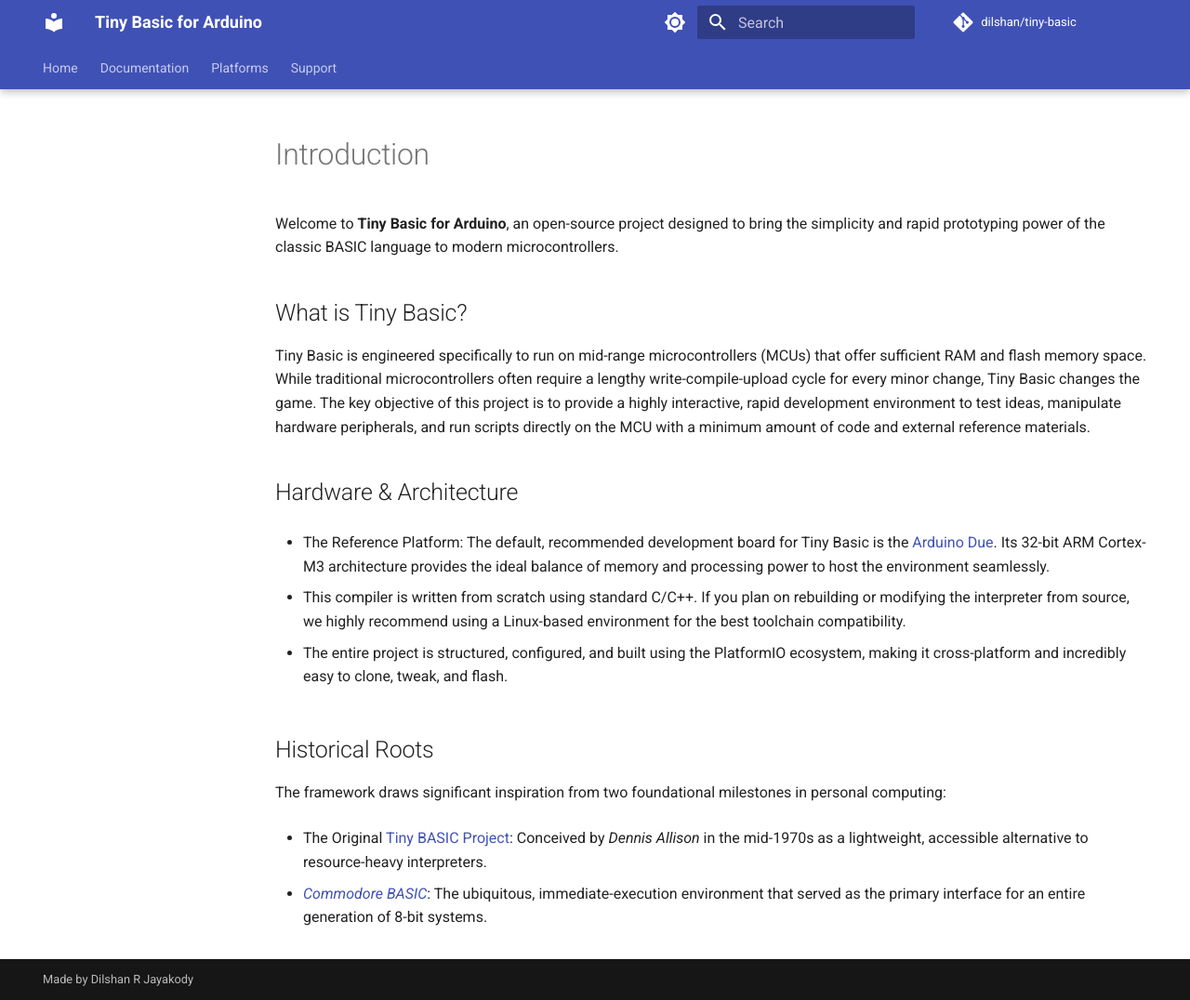
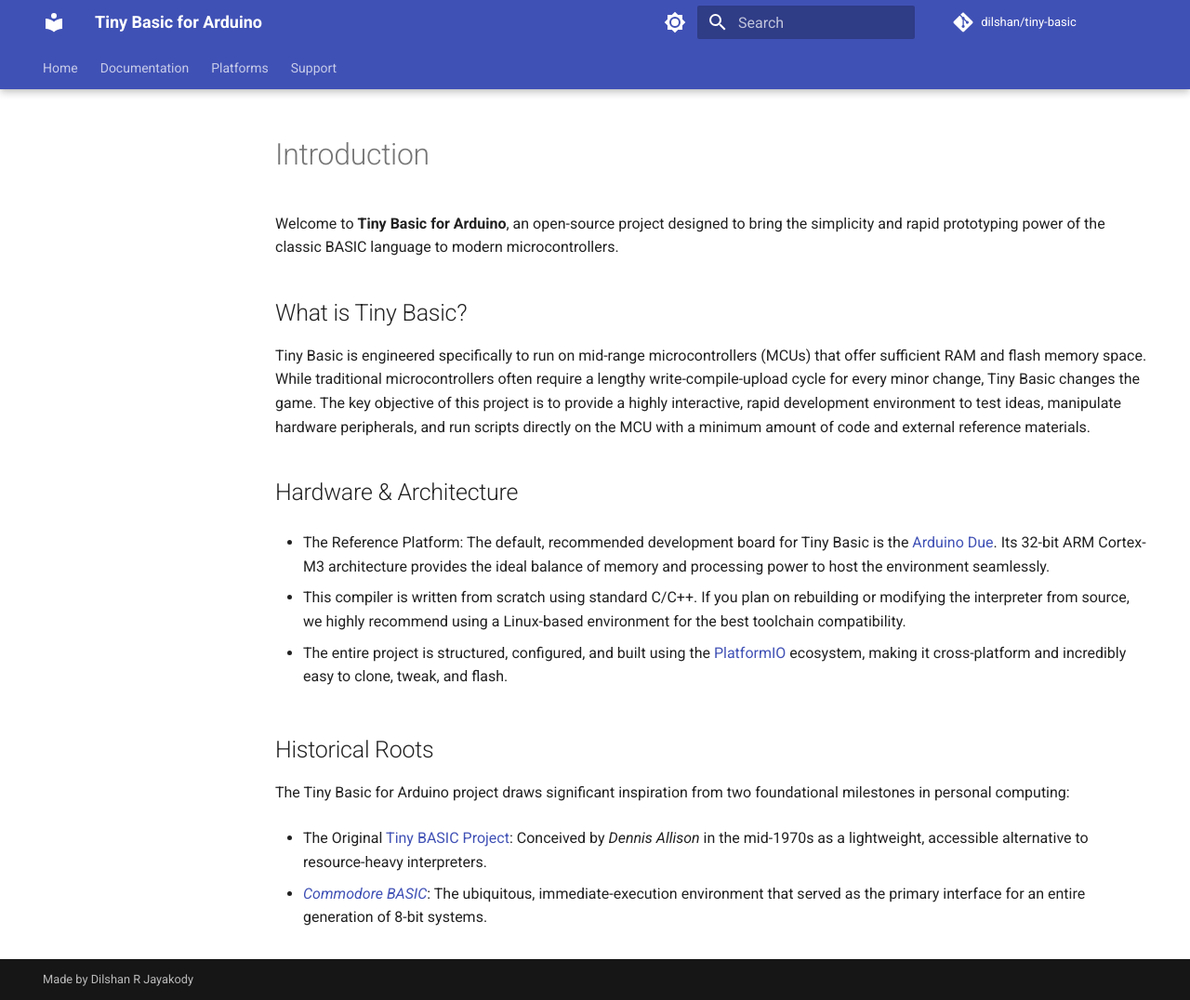
Before and after one commit to dilshan/tiny-basic, an MkDocs documentation site: the page built from docs/guide/introduction.md, in a window 1280 px wide and 1076 px high. Shown: the whole window at 93% size. Built offline with MkDocs 1.6.1 and Material for MkDocs 9.7.7, drawn with Linux system fonts in a browser that asks for light colours; comment, search, counter and statistics services are not loaded.

```diff
--- a/docs/guide/introduction.md
+++ b/docs/guide/introduction.md
@@ -12,11 +12,11 @@
 
 * This compiler is written from scratch using standard C/C++. If you plan on rebuilding or modifying the interpreter from source, we highly recommend using a Linux-based environment for the best toolchain compatibility.
 
-* The entire project is structured, configured, and built using the PlatformIO ecosystem, making it cross-platform and incredibly easy to clone, tweak, and flash.
+* The entire project is structured, configured, and built using the [PlatformIO](https://platformio.org/) ecosystem, making it cross-platform and incredibly easy to clone, tweak, and flash.
 
 ## Historical Roots
 
-The framework draws significant inspiration from two foundational milestones in personal computing:
+The Tiny Basic for Arduino project draws significant inspiration from two foundational milestones in personal computing:
 
 * The Original [Tiny BASIC Project](https://en.wikipedia.org/wiki/Tiny_BASIC): Conceived by *Dennis Allison* in the mid-1970s as a lightweight, accessible alternative to resource-heavy interpreters.
 
```
